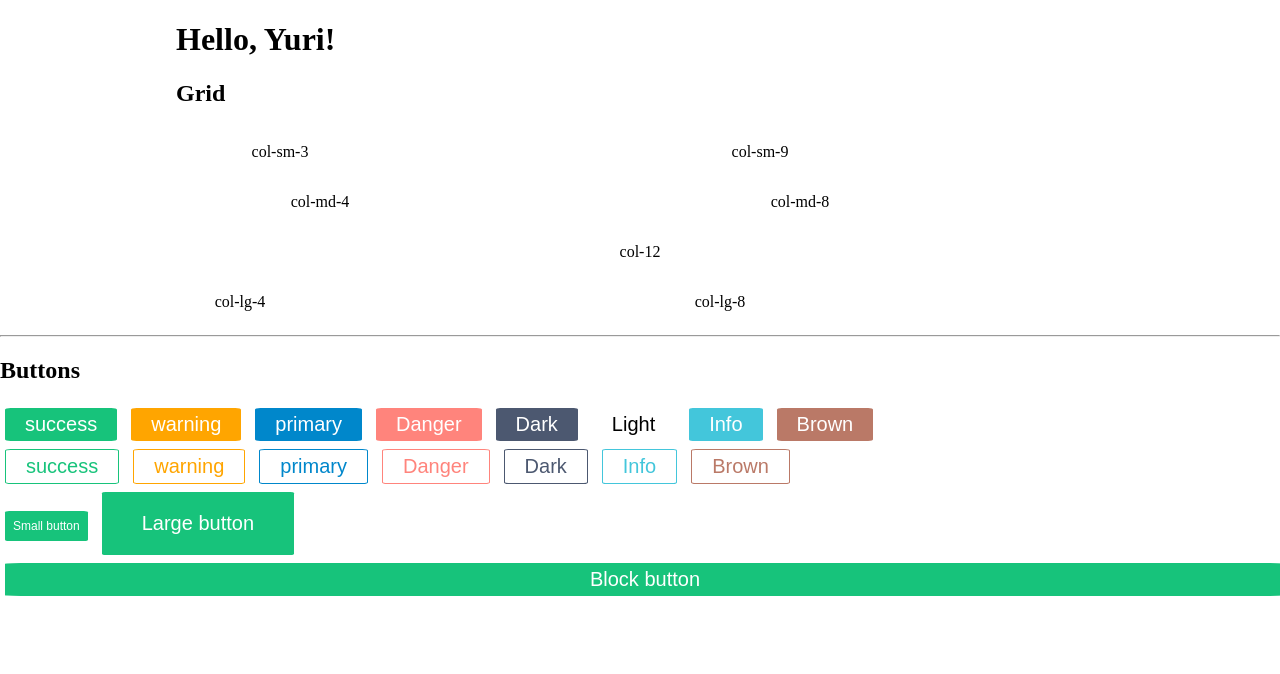
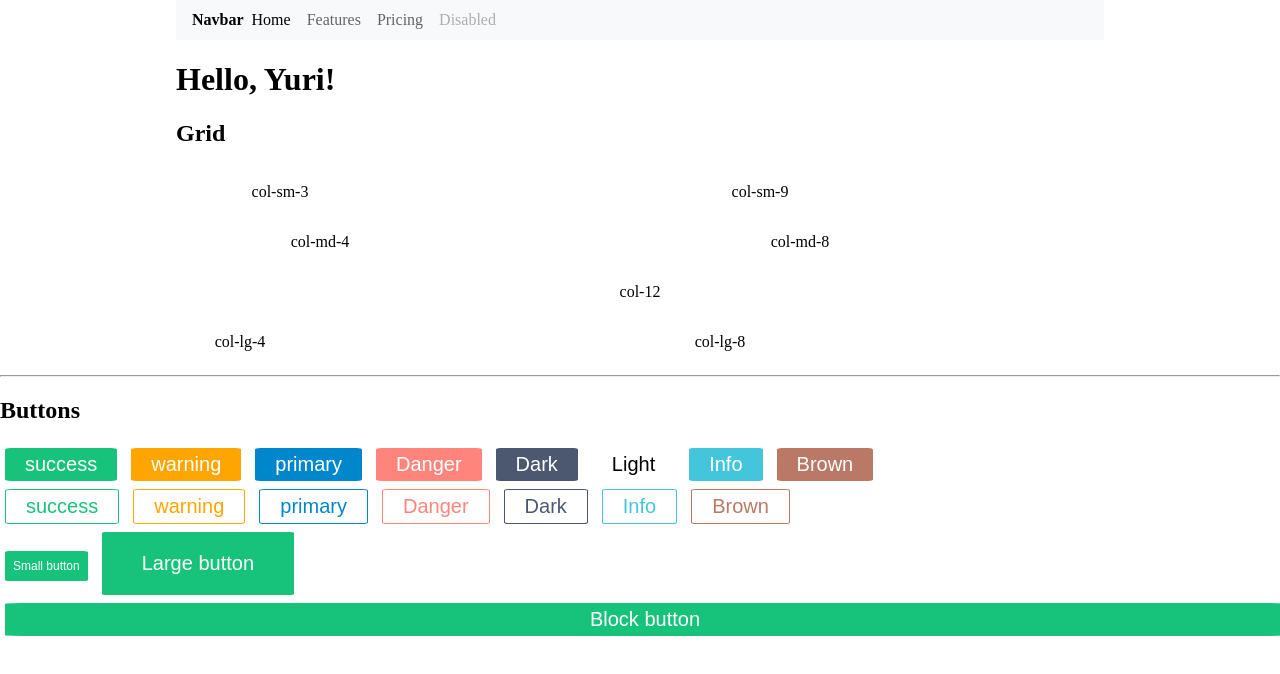
Before and after one commit to yuristrap/yuristrap, a plain HTML site: page index.html in a window 1280 px wide. Drawn offline with nearby package versions, Linux system fonts and the light colour scheme; files that its build step writes are made by us from their sources.

Commit message:
base of navbar

```diff
--- a/index.html
+++ b/index.html
@@ -13,7 +13,27 @@
 	</style>
   </head>
   <body>
+
 	<div class="container">
+		<nav class="navbar navbar-light">
+		  <a class="navbar-brand" href="#">Navbar</a>
+			<ul class="navbar-nav">
+			  <li class="nav-item active">
+				<a class="nav-link" href="#">Home</a>
+			  </li>
+			  <li class="nav-item">
+				<a class="nav-link" href="#">Features</a>
+			  </li>
+			  <li class="nav-item">
+				<a class="nav-link" href="#">Pricing</a>
+			  </li>
+			  <li class="nav-item">
+				<a class="nav-link disabled" href="#" tabindex="-1" aria-disabled="true">Disabled</a>
+			  </li>
+			</ul>
+		</nav>
+
+
 		<h1>Hello, Yuri!</h1>
     <h2>Grid</h2>
 		<div class="row">
--- /dev/null
+++ b/scss/_navbar.scss
@@ -0,0 +1,48 @@
+.navbar {
+	width: 100%;
+	position: relative;
+    display: flex;
+    flex-wrap: wrap;
+    align-items: center;
+    padding: .5rem 1rem;
+	flex-flow: row nowrap;
+	justify-content: flex-start;
+	box-sizing: border-box;
+	&.navbar-light {
+		background-color: $light;
+	}
+	.navbar-brand {
+		font-weight: 700;
+	}
+}
+
+.navbar-nav {
+	display: flex;
+	flex-direction: row;
+	padding-left: 0;
+    margin-top: 0;
+    margin-bottom: 0;
+    list-style: none;
+	align-items: center;
+	box-sizing: border-box;
+	.nav-item {
+		line-height: 1.5;
+		box-sizing: border-box;
+		text-size-adjust: 100%;
+		&.active {
+			.nav-link {
+				color: $black;
+			}
+		}
+		.nav-link {
+			color: rgba($black, 0.6);
+			padding: 0.5rem;
+			box-sizing: border-box;
+			&.disabled {
+				color: rgba($black, 0.3);
+				pointer-events: none;
+				cursor: default;
+			}
+		}
+	}
+}
--- /dev/null
+++ b/scss/_reboot.scss
@@ -0,0 +1,4 @@
+a {
+	color: $black;
+	text-decoration: none;
+}
--- a/scss/_variables.scss
+++ b/scss/_variables.scss
@@ -38,6 +38,7 @@ $danger-focus: #e8505b;
 $danger-ol-hover: #ff847c;
 $danger-ol-focus: #e84a5f;
 
+
 $dark: #4c5870;
 $dark-hover: #3d3d3b;
 $dark-focus: #3d3d3b;
@@ -47,6 +48,7 @@ $dark-ol-focus: #3d3d3b;
 $light-hover: gainsboro;
 $light-focus: gainsboro;
 
+$light: #f8f9fa;
 $info: #43C6DB;
 $info-hover: #3EA99F;
 $info-focus: #3EA99F;
--- a/scss/yuri.scss
+++ b/scss/yuri.scss
@@ -1,5 +1,7 @@
 @import 'variables';
 
+@import '_reboot';
 @import 'yuri-reboot';
 @import 'yuri-grid';
-@import '_button'
+@import '_button';
+@import '_navbar';
```
Also changed, not shown: dist/css/yuri.css.
